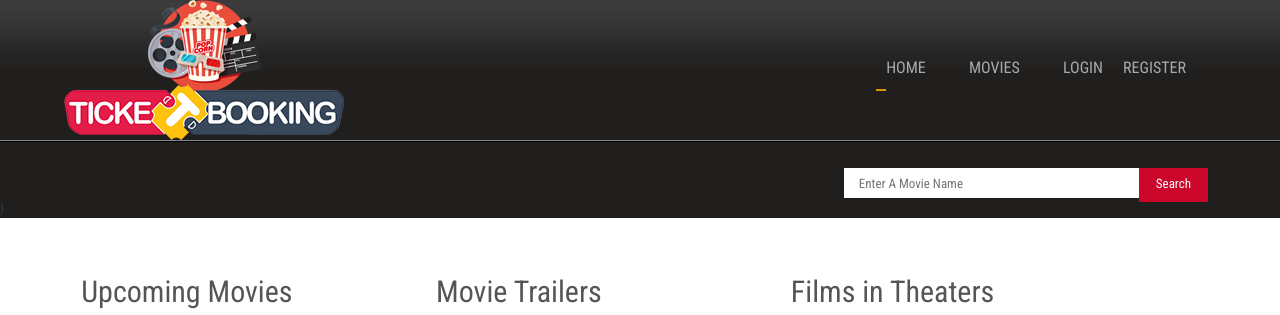
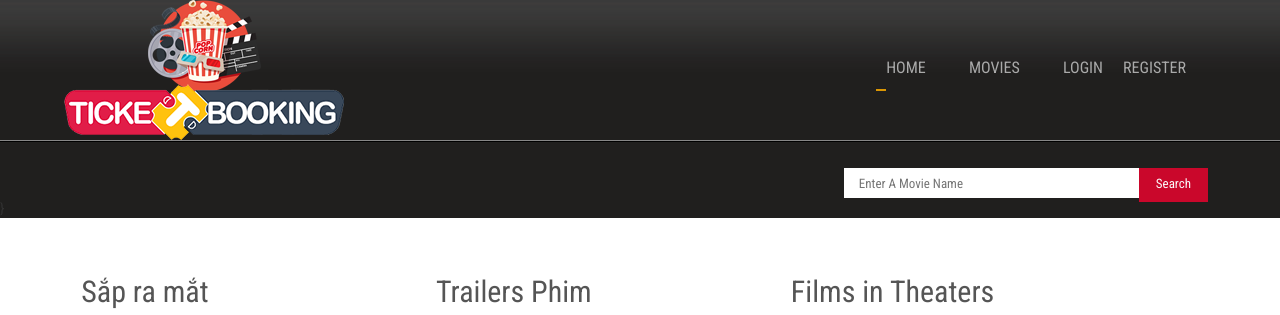
Before and after one commit to NghiaNon/Movie, a PHP site: page / in a window 1280 px wide. Shown: the top 315 px of the page. Run offline with PHP 8.4, Linux system fonts and the light colour scheme; data comes from the database, SQL or seed files in the repository; some libraries are stand-ins or nearby versions.

Commit message:
update index

```diff
--- a/index.php
+++ b/index.php
@@ -8,7 +8,7 @@ include('header.php');
 	<div class="wrap">
 		<div class="content-top">
 				<div class="listview_1_of_3 images_1_of_3">
-					<h2 style="color:#555;">Upcoming Movies</h2>
+					<h2 style="color:#555;">Sắp ra mắt</h2>
 					<?php
 					$qry3=mysqli_query($con,"SELECT * FROM tbl_news LIMIT 5");
 
@@ -23,7 +23,7 @@ include('header.php');
 						  <div class="extra-wrap">
 						  	<span style="text-color:#000" class="data"><strong><?php echo $n['name'];?></strong><br>
 						  	<span style="text-color:#000" class="data"><strong>Cast :<?php echo $n['cast'];?></strong><br>
-                                <div class="data">Release Date :<?php echo $n['news_date'];?></div>
+                                <div class="data">Ngày ra mắt :<?php echo $n['news_date'];?></div>
 
 
 
@@ -39,7 +39,7 @@ include('header.php');
 
 		</div>
 		<div class="listview_1_of_3 images_1_of_3">
-					<h2 style="color:#555;">Movie Trailers</h2>
+					<h2 style="color:#555;">Trailers Phim</h2>
 						<div class="middle-list">
 					<?php
 					$qry4=mysqli_query($con,"SELECT * FROM tbl_movie ORDER BY rand() LIMIT 6");
```
